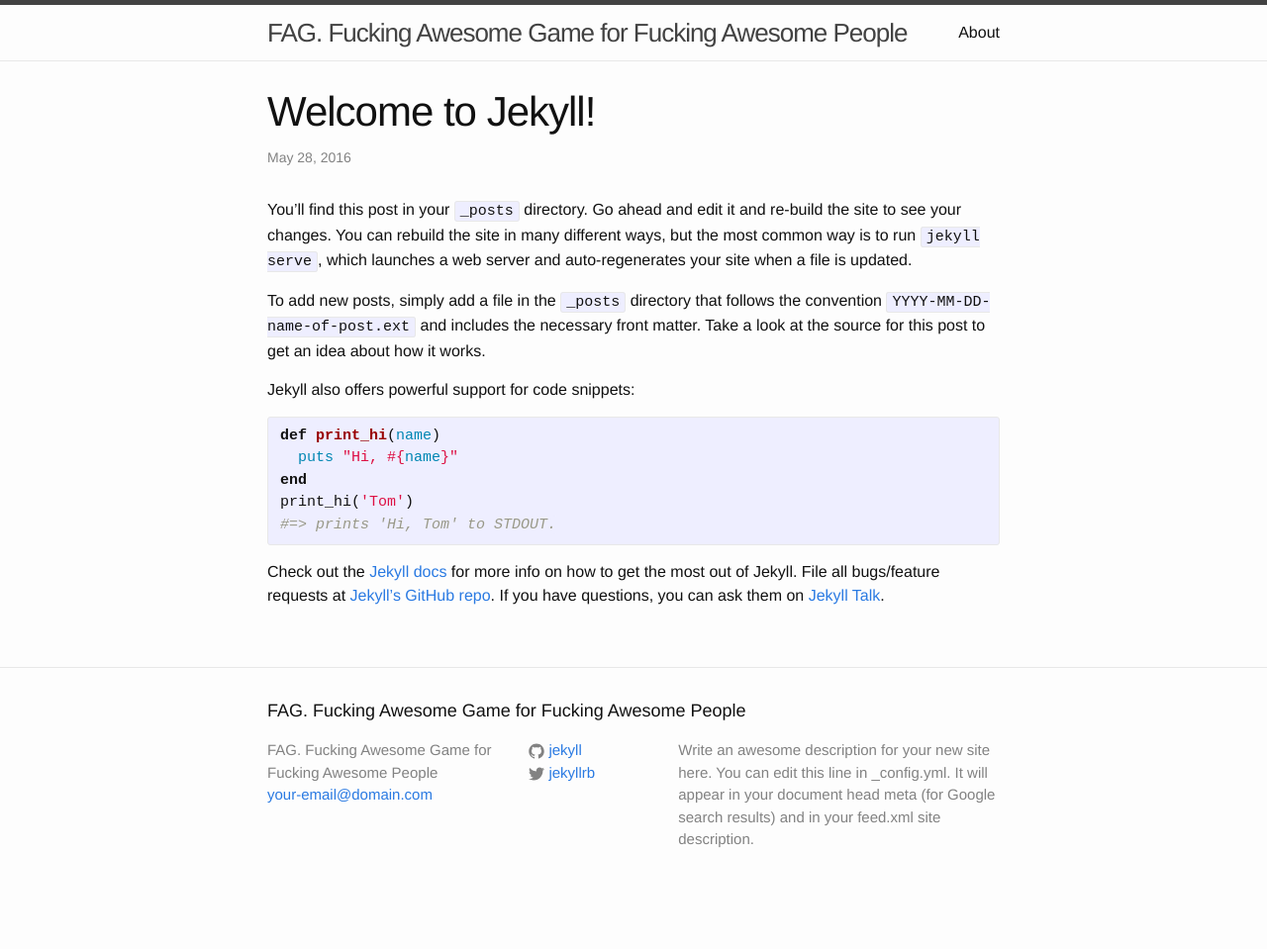
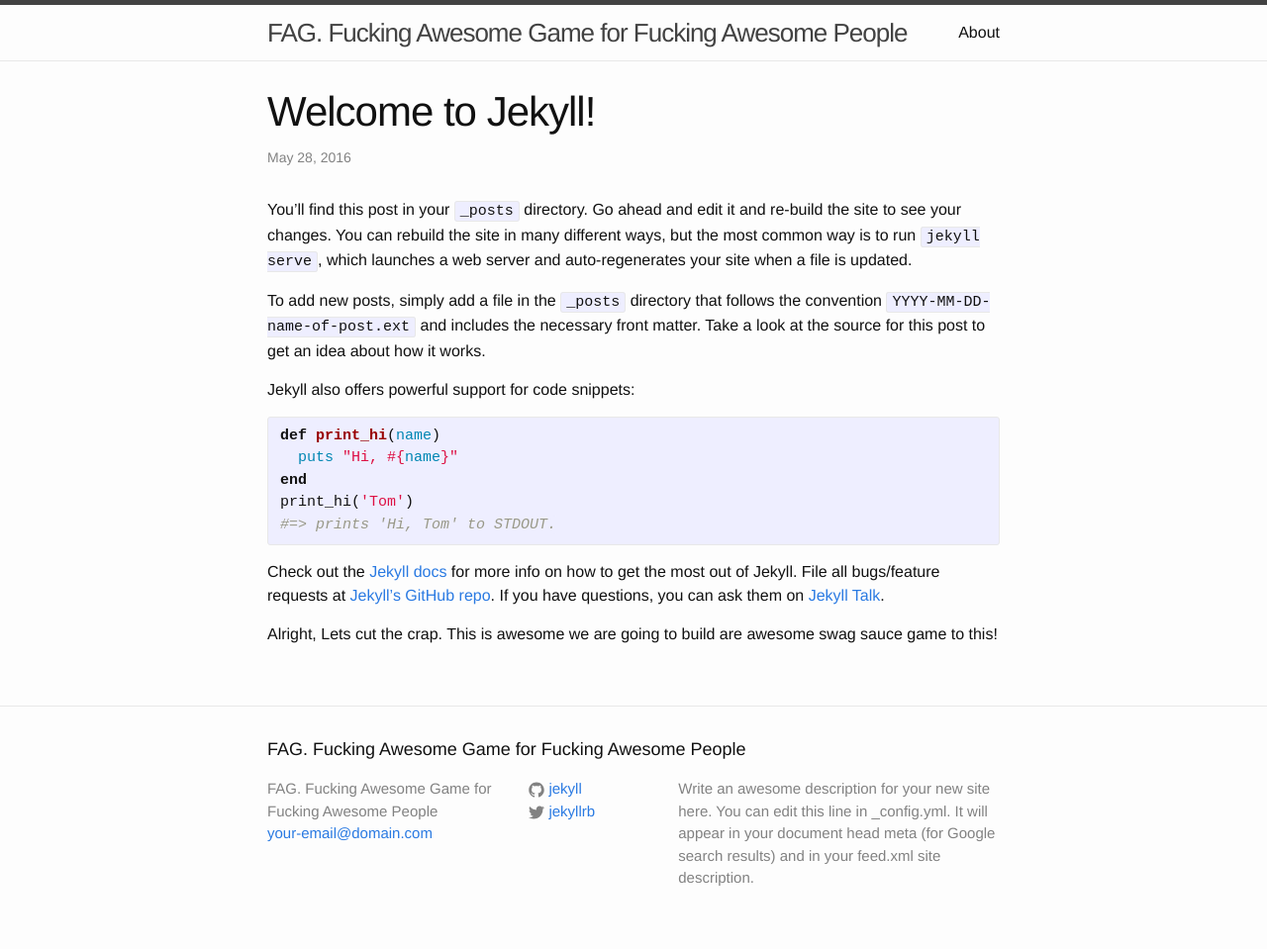
Before and after one commit to fbicodex/fbicodex.github.io, a Jekyll site: the page built from _posts/2016-05-27-welcome-to-jekyll.markdown, in a window 1280 px wide. Shown: the whole page at 99% size. Built offline with Jekyll 4.4.1, drawn with Linux system fonts in a browser that asks for light colours; before the commit the page ends 920 px from its top, so only the background shows below that.

Commit message:
Update 2016-05-27-welcome-to-jekyll.markdown

```diff
--- a/_posts/2016-05-27-welcome-to-jekyll.markdown
+++ b/_posts/2016-05-27-welcome-to-jekyll.markdown
@@ -23,3 +23,5 @@
 [jekyll-docs]: http://jekyllrb.com/docs/home
 [jekyll-gh]:   https://github.com/jekyll/jekyll
 [jekyll-talk]: https://talk.jekyllrb.com/
+
+Alright, Lets cut the crap. This is awesome we are going to build are awesome swag sauce game to this!
```
